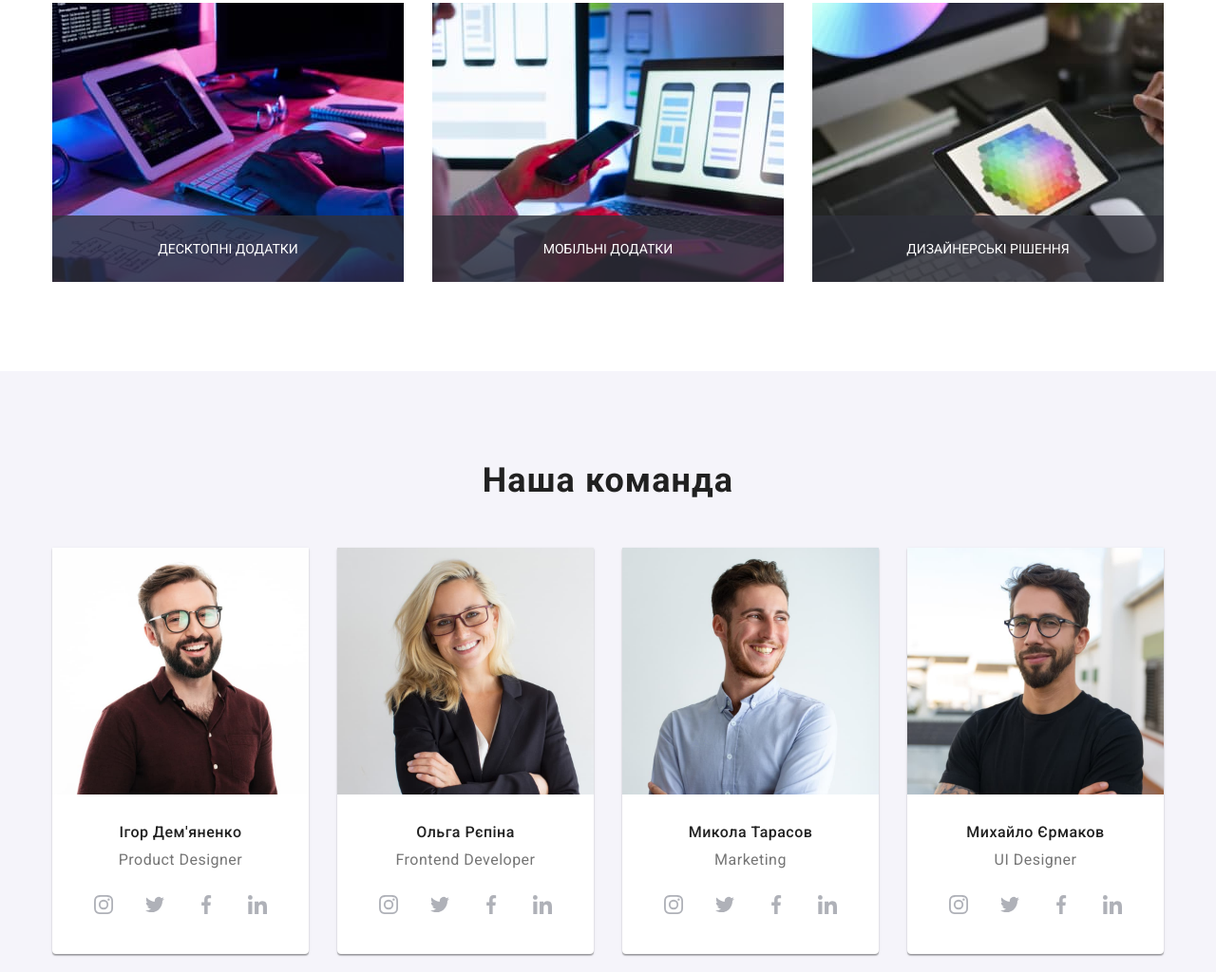
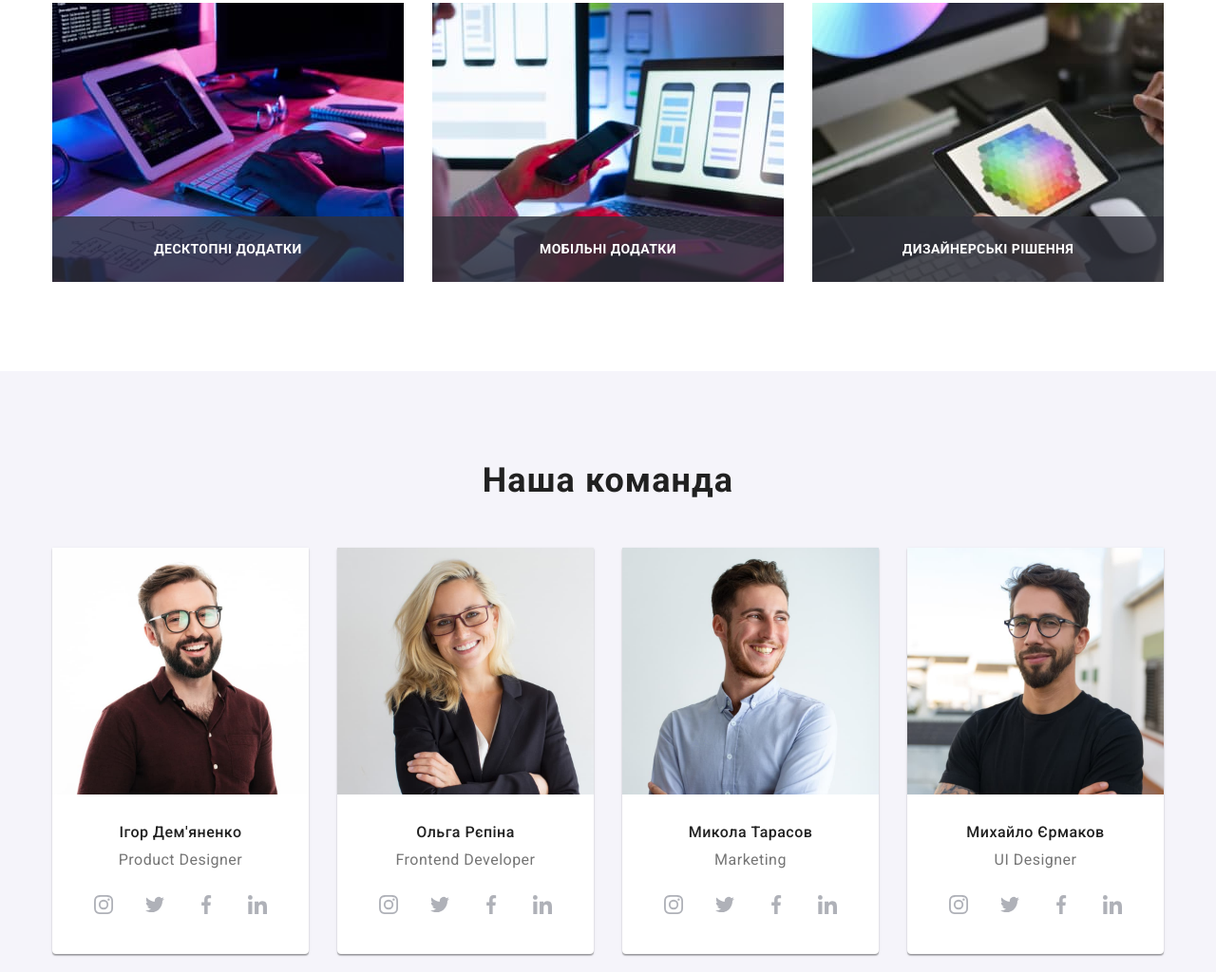
Before and after one commit to mxmktr/goit-markup-hw-05, a plain HTML site: page index.html in a window 1280 px wide. Shown: the part 1205-2229 px from the top of the page at 95% size. Drawn offline with nearby package versions, Linux system fonts and the light colour scheme.

Commit message:
correct style add font-weight transform

```diff
--- a/css/style.css
+++ b/css/style.css
@@ -301,17 +301,21 @@ html {
 
 .job-description-title {
     position: absolute;
+    display: block;
+    text-align: center;
     bottom: 0;
     left: 0;
 
-    display: block;
     width: 100%;
     padding: 27px 0px;
 
     background-color: var(--job-description-bg-color);
+
     text-transform: uppercase;
-    text-align: center;
     color: var(--white-color);
+    font-weight: 700;
+    line-height: 1.1;
+    letter-spacing: 0.03em;
 }
 
 .team-portfolio {
@@ -688,6 +692,7 @@ address a:focus {
     position: absolute;
     top: 50%;
     left: 50%;
+    transform: translate(-50%, -50%);
 
     width: 528px;
     height: 580px;
```
